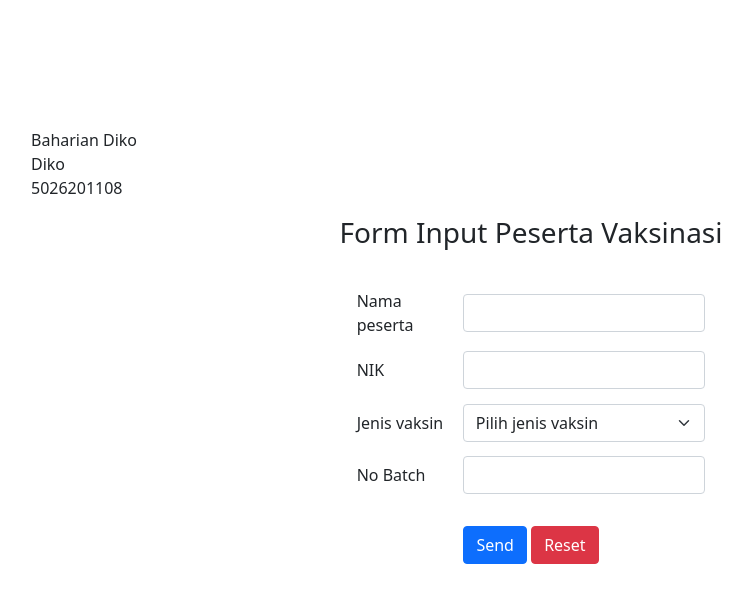
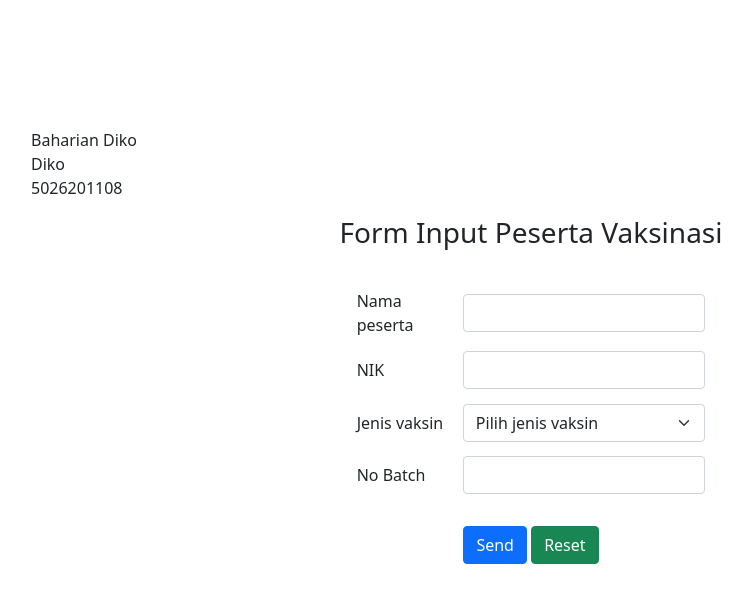
Before and after one commit to Bahariandikoo/PWEB-A, a plain HTML site: page A_5026201108_D.html in a window 1280 px wide. Shown: the whole page, without its empty margins (109-861 px from the left). Drawn offline with nearby package versions, Linux system fonts and the light colour scheme.

Commit message:
Update A_5026201108_D.html

```diff
--- a/A_5026201108_D.html
+++ b/A_5026201108_D.html
@@ -74,7 +74,7 @@
                     <div class="row" >
                         <div class="col" style="text-align: center;" >
                             <button class="btn btn-primary" type="submit">Send</button>
-                            <button class="btn btn-danger" type="reset">Reset</button>
+                            <button class="btn btn-success" type="reset">Reset</button>
                         </div>
                     </div>
                 </form>
```
